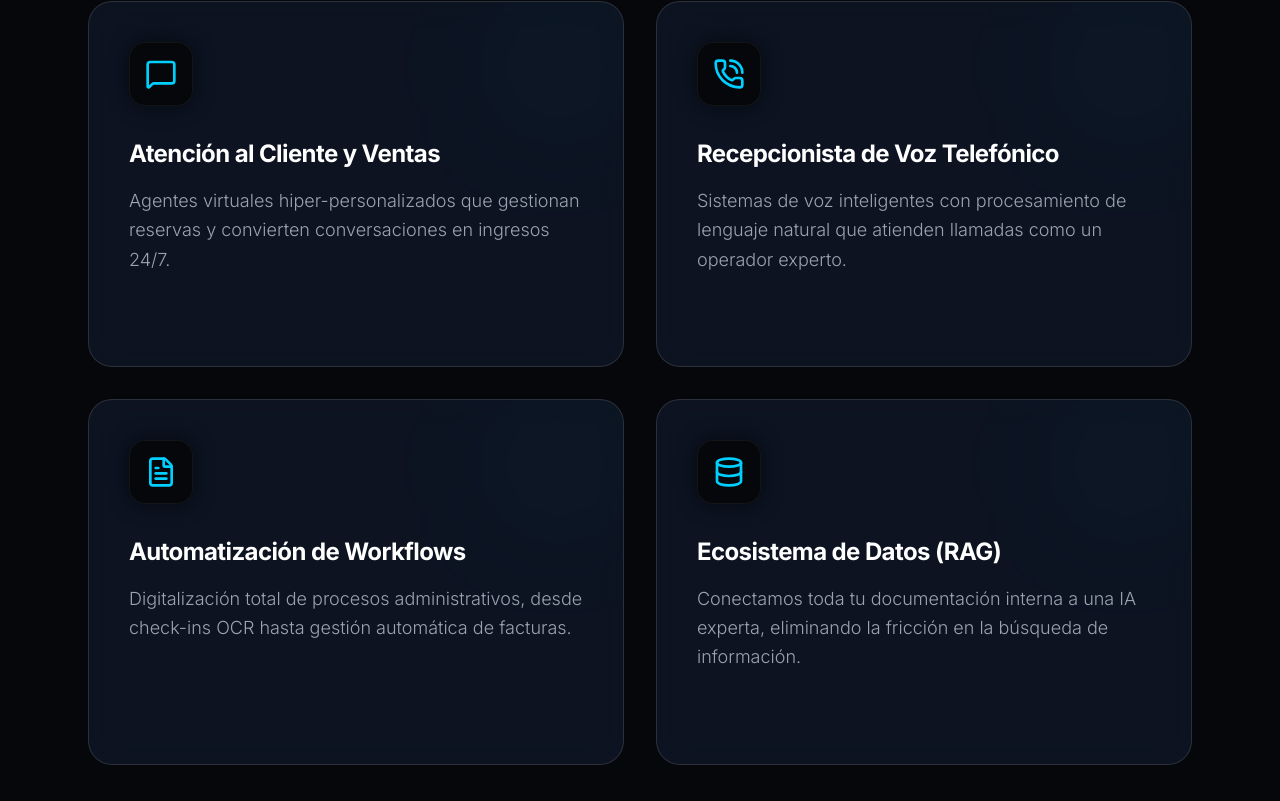
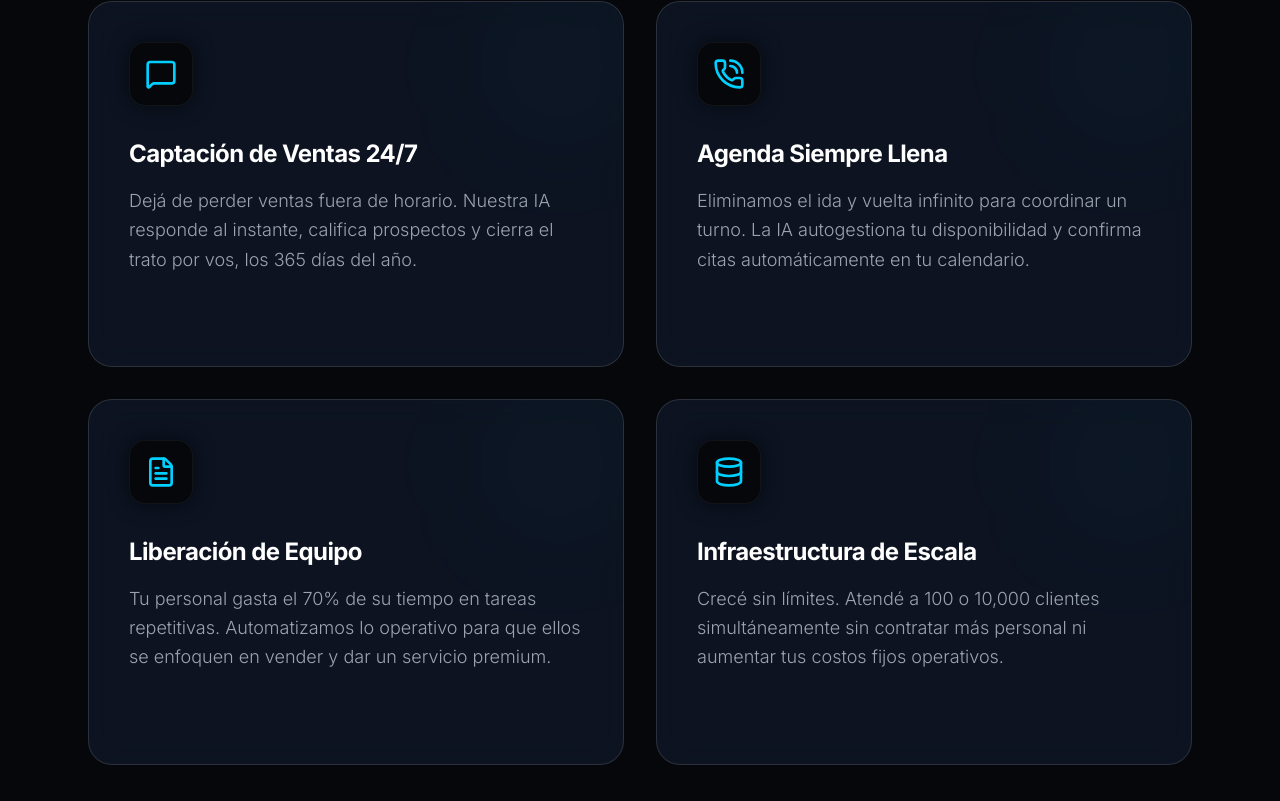
Before and after one commit to javiererce/BlueAutomation, a React (Vite) app: page / in a window 1280 px wide. Shown: the part 1419-2220 px from the top of the page. Built offline with nearby package versions, Linux system fonts and the light colour scheme; no server answers.

Commit message:
Copywriting: Refocused all sections on customer benefits and pain points solver

```diff
--- a/src/App.jsx
+++ b/src/App.jsx
@@ -94,28 +94,28 @@ function App() {
       </button>
 
       {/* ══════════════════════ CTA FINAL ══════════════════════ */}
-      <section className="py-24 relative overflow-hidden">
+      <section className="py-24 relative overflow-hidden text-center">
         <div className="absolute inset-0 bg-dark/50" />
-        <div className="container mx-auto px-6 max-w-3xl text-center relative z-10">
+        <div className="container mx-auto px-6 max-w-3xl relative z-10">
           <h2 className="text-4xl md:text-5xl font-bold mb-6 text-gradient">
-            ¿Listo para liderar con IA?
+            ¿Listo para automatizar tu éxito?
           </h2>
           <p className="text-gray-400 mb-10 text-lg">
-            Únete a la vanguardia tecnológica y automatiza tu éxito. Agenda una sesión estratégica personalizada hoy mismo.
+            Maximiza tus márgenes y reduce tu carga operativa con infraestructura de IA centralizada y escalable.
           </p>
           <div className="flex flex-col sm:flex-row items-center justify-center gap-6">
             <button
               onClick={() => scrollTo('contact')}
               className="w-full sm:w-auto btn-glow"
             >
-              Agendar Sesión Gratis
+              Consultar Implementación
             </button>
             <button
               onClick={openWhatsApp}
               className="w-full sm:w-auto px-10 py-4 bg-white/5 hover:bg-white/10 border border-white/10 text-white rounded-full font-bold transition-all flex items-center justify-center gap-2"
             >
               <MessageCircle className="w-5 h-5 text-neon-cyan" />
-              Consultar por WhatsApp
+              WhatsApp Directo
             </button>
           </div>
         </div>
@@ -131,7 +131,7 @@ function App() {
                 <span className="font-bold text-xl uppercase italic">Blue Automations</span>
               </div>
               <p className="text-gray-500 text-sm leading-relaxed max-w-sm italic">
-                "Pioneering the future of automation. Since 2024, building the infrastructure for the 2026 digital landscape."
+                "Especializados en el desarrollo e implementación de agentes de IA para la automatización de atención al cliente y procesos operativos."
               </p>
             </div>
 
@@ -164,7 +164,7 @@ function App() {
         </div>
       </footer>
     </main>
-  )
+  );
 }
 
-export default App
+export default App;
--- a/src/components/Hero.jsx
+++ b/src/components/Hero.jsx
@@ -27,14 +27,14 @@ export default function Hero() {
                     </div>
 
                     <h1 className="text-6xl md:text-8xl font-bold tracking-tighter mb-8 leading-[0.9]">
-                        TU NEGOCIO EN <br className="hidden md:block" />
+                        DEJÁ DE PERDER <br className="hidden md:block" />
                         <span className="text-gradient drop-shadow-[0_0_30px_rgba(0,208,255,0.3)]">
-                            PILOTO AUTOMÁTICO
+                            CLIENTES POR LATENCIA
                         </span>
                     </h1>
 
                     <p className="text-xl md:text-2xl text-gray-400 mb-12 max-w-3xl mx-auto leading-relaxed font-light">
-                        Libera el potencial de tu empresa con ecosistemas de IA que no duermen. <span className="text-white font-medium">Automatización 100% autónoma</span> para un mundo que nunca se detiene.
+                        ¿Tu equipo no da abasto con WhatsApp? <span className="text-neon-cyan font-medium">Eliminamos el cuello de botella</span> de tu atención al cliente con agentes de IA que cierran ventas y agendan citas mientras vos te enfocás en escalar.
                     </p>
 
                     <div className="flex flex-col sm:flex-row items-center justify-center gap-6">
--- a/src/components/Services.jsx
+++ b/src/components/Services.jsx
@@ -3,26 +3,26 @@ import { MessageSquare, PhoneCall, FileText, Database, Radio } from 'lucide-reac
 
 const services = [
     {
-        title: "Atención al Cliente y Ventas",
-        description: "Agentes virtuales hiper-personalizados que gestionan reservas y convierten conversaciones en ingresos 24/7.",
+        title: "Captación de Ventas 24/7",
+        description: "Dejá de perder ventas fuera de horario. Nuestra IA responde al instante, califica prospectos y cierra el trato por vos, los 365 días del año.",
         icon: MessageSquare,
         delay: 0.1
     },
     {
-        title: "Recepcionista de Voz Telefónico",
-        description: "Sistemas de voz inteligentes con procesamiento de lenguaje natural que atienden llamadas como un operador experto.",
+        title: "Agenda Siempre Llena",
+        description: "Eliminamos el ida y vuelta infinito para coordinar un turno. La IA autogestiona tu disponibilidad y confirma citas automáticamente en tu calendario.",
         icon: PhoneCall,
         delay: 0.2
     },
     {
-        title: "Automatización de Workflows",
-        description: "Digitalización total de procesos administrativos, desde check-ins OCR hasta gestión automática de facturas.",
+        title: "Liberación de Equipo",
+        description: "Tu personal gasta el 70% de su tiempo en tareas repetitivas. Automatizamos lo operativo para que ellos se enfoquen en vender y dar un servicio premium.",
         icon: FileText,
         delay: 0.3
     },
     {
-        title: "Ecosistema de Datos (RAG)",
-        description: "Conectamos toda tu documentación interna a una IA experta, eliminando la fricción en la búsqueda de información.",
+        title: "Infraestructura de Escala",
+        description: "Crecé sin límites. Atendé a 100 o 10,000 clientes simultáneamente sin contratar más personal ni aumentar tus costos fijos operativos.",
         icon: Database,
         delay: 0.4
     }
--- a/src/components/WhyUs.jsx
+++ b/src/components/WhyUs.jsx
@@ -4,23 +4,23 @@ import { CheckCircle, Zap, Shield, Clock, Orbit } from 'lucide-react';
 const reasons = [
     {
         icon: Zap,
-        title: "Agentes 24/7",
-        description: "Asistentes autónomos que operan mientras descansas, garantizando cero latencia en tus ventas."
+        title: "Cero Latencia, Más Ventas",
+        description: "El cliente que no recibe respuesta en 2 minutos se va a la competencia. Nosotros garantizamos respuesta inmediata, siempre."
     },
     {
         icon: Shield,
-        title: "Omnicanalidad",
-        description: "Sincronización total entre redes sociales, WhatsApp y web en un solo cerebro digital."
+        title: "Control Total Sin Esfuerzo",
+        description: "Integramos la IA a tu negocio para que todo funcione solo. Menos errores humanos, más claridad en tus procesos operativos."
     },
     {
         icon: Clock,
-        title: "Eficiencia Real",
-        description: "Reducción de costos operativos mediante la delegación de tareas cognitivas repetitivas."
+        title: "Recuperá tu Tiempo",
+        description: "Sacamos el trabajo pesado de tus manos. Delegá la atención básica a la IA y volvé a ser el estratega de tu propia empresa."
     },
     {
         icon: Orbit,
-        title: "Escalabilidad",
-        description: "Tu infraestructura crece sin necesidad de aumentar el equipo humano proporcionalmente."
+        title: "Rentabilidad Máxima",
+        description: "Reducimos tus costos operativos drásticamente mientras aumentamos tu capacidad de respuesta. Eficiencia que se ve en tu balance."
     }
 ];
 
```
